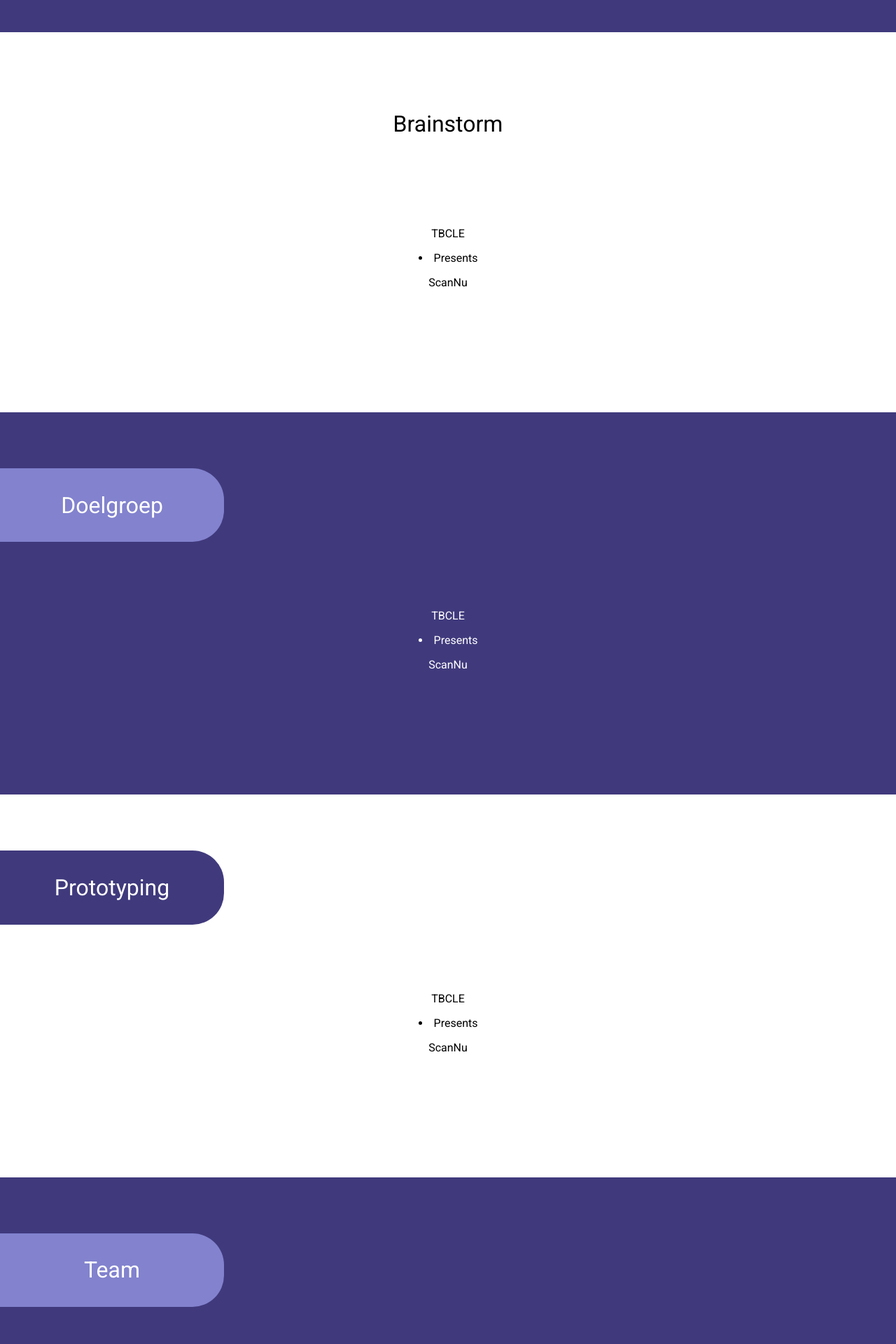
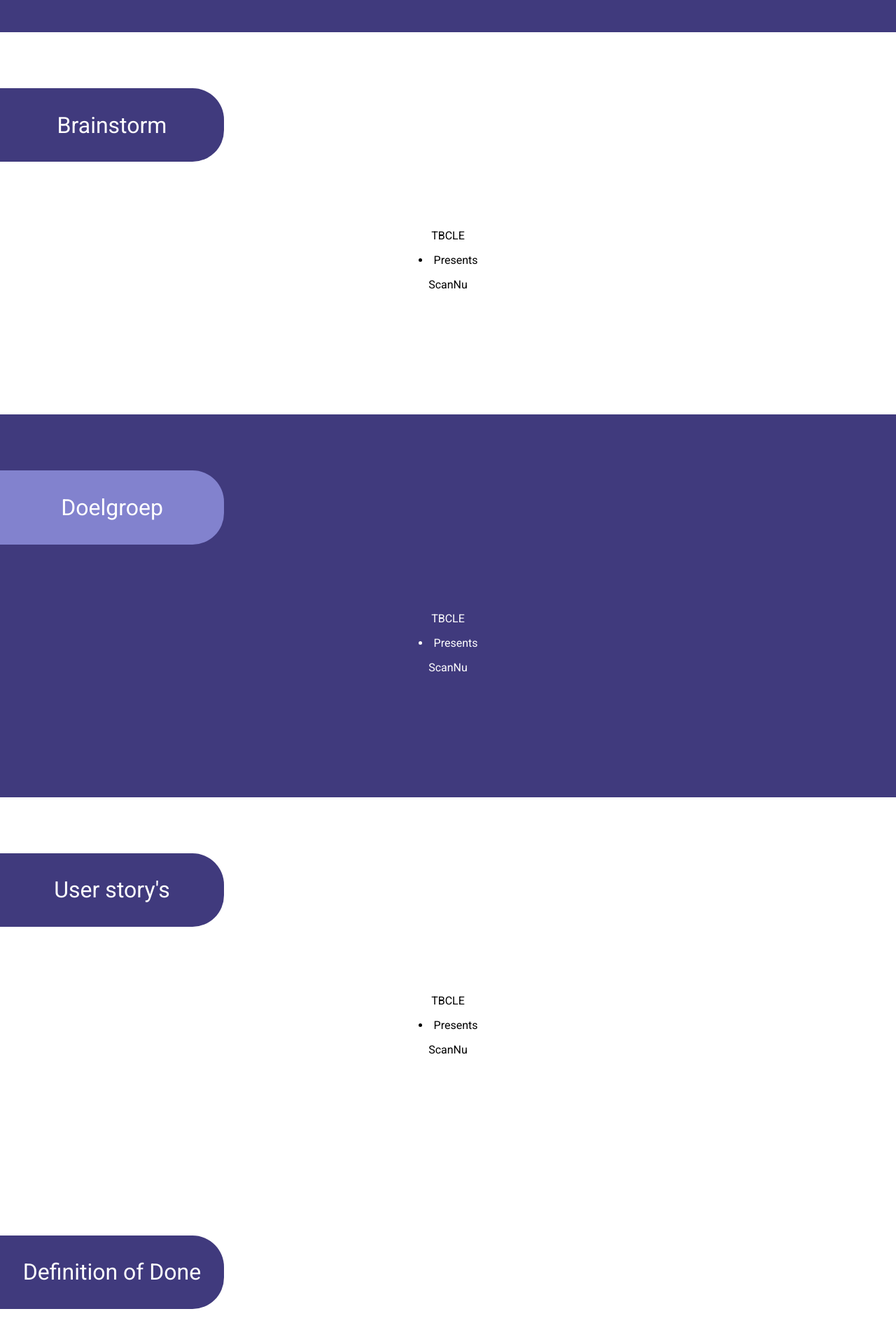
Before and after one commit to Sven-Koene/tbcle, a React (Create React App) app: page / in a window 1280 px wide. Shown: the part 1300-3220 px from the top of the page at 70% size. Built offline with nearby package versions, Linux system fonts and the light colour scheme.

Commit message:
Cleanup and typo fix

```diff
--- a/src/App.js
+++ b/src/App.js
@@ -9,19 +9,7 @@ import Prototyping from "./Components/Prototyping";
 import Team from "./Components/Team";
 import ContentBlock from "./Components/ContentBlock";
 
-// This content needs to be filled up with content
-const content = [
-  {
-    id: 1,
-    title: "Onderzoek",
-    bgColor: true
-  },
-  {
-    id: 2,
-    title: "Brainstorm",
-    bgColor: false
-  }
-]
+import { content } from "./config"
 
 function App() {
   return (
@@ -30,9 +18,6 @@ function App() {
       {content.map(({id, title, bgColor}) => (
         <ContentBlock key={`content-block-${id}`} bgColor={bgColor} title={title} />
       ))}
-      <Doelgroep/>
-      <Prototyping/>
-      <Team/>
     </div>
   );
 }
--- a/src/Components/ContentBlock.js
+++ b/src/Components/ContentBlock.js
@@ -13,7 +13,7 @@ import Grid from '@material-ui/core/Grid';
 
 const ContentBlock = ({bgColor, title}) => {
     const backgroundClass = bgColor ? "contentPadding purpleBG" : "contentPadding"
-    const titleClass = bgColor ? "title" : "darkTitle"
+    const titleClass = bgColor ? "title" : "darktitle"
     return(
         <Grid className={backgroundClass}>
             <Grid className={titleClass}>
```
